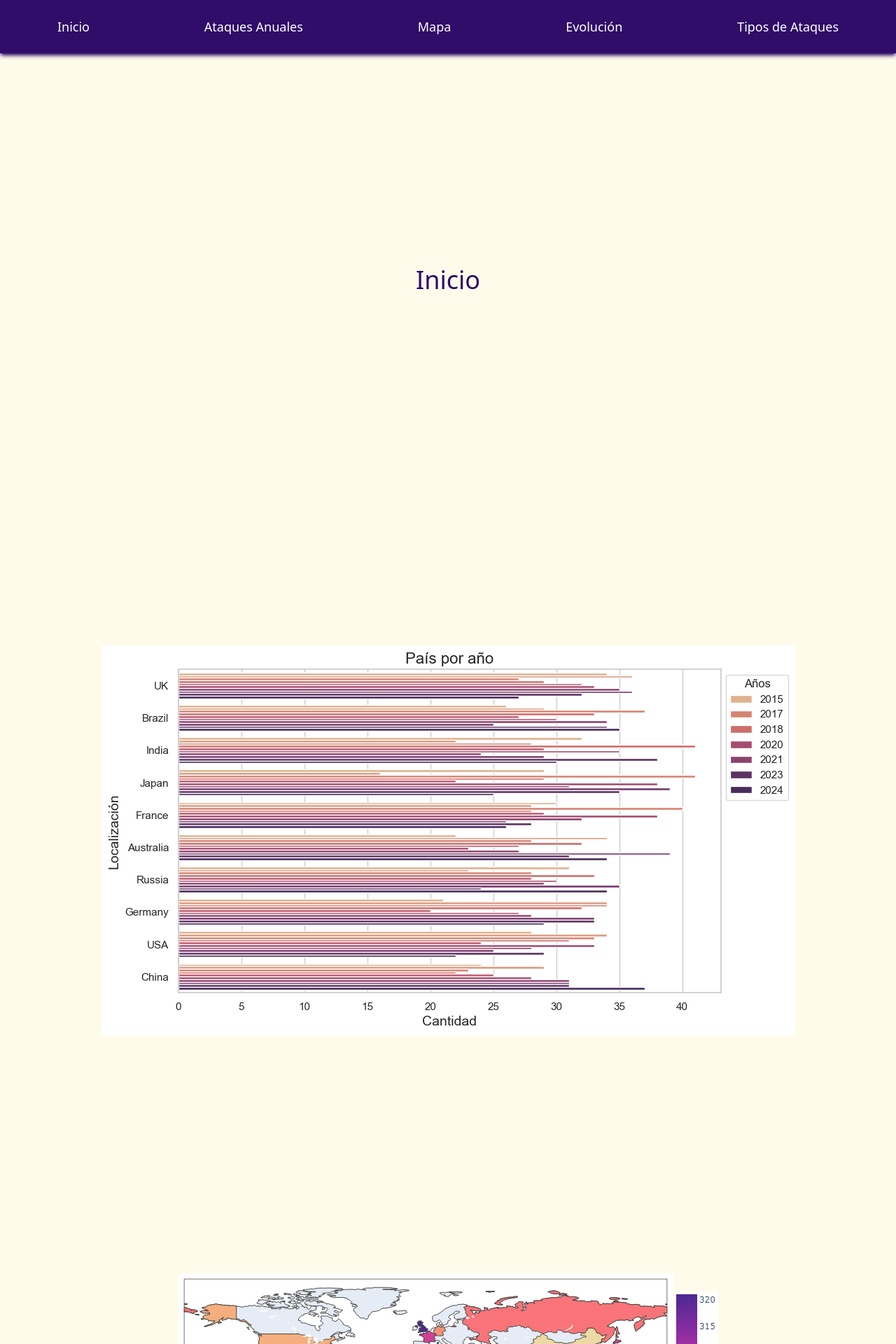
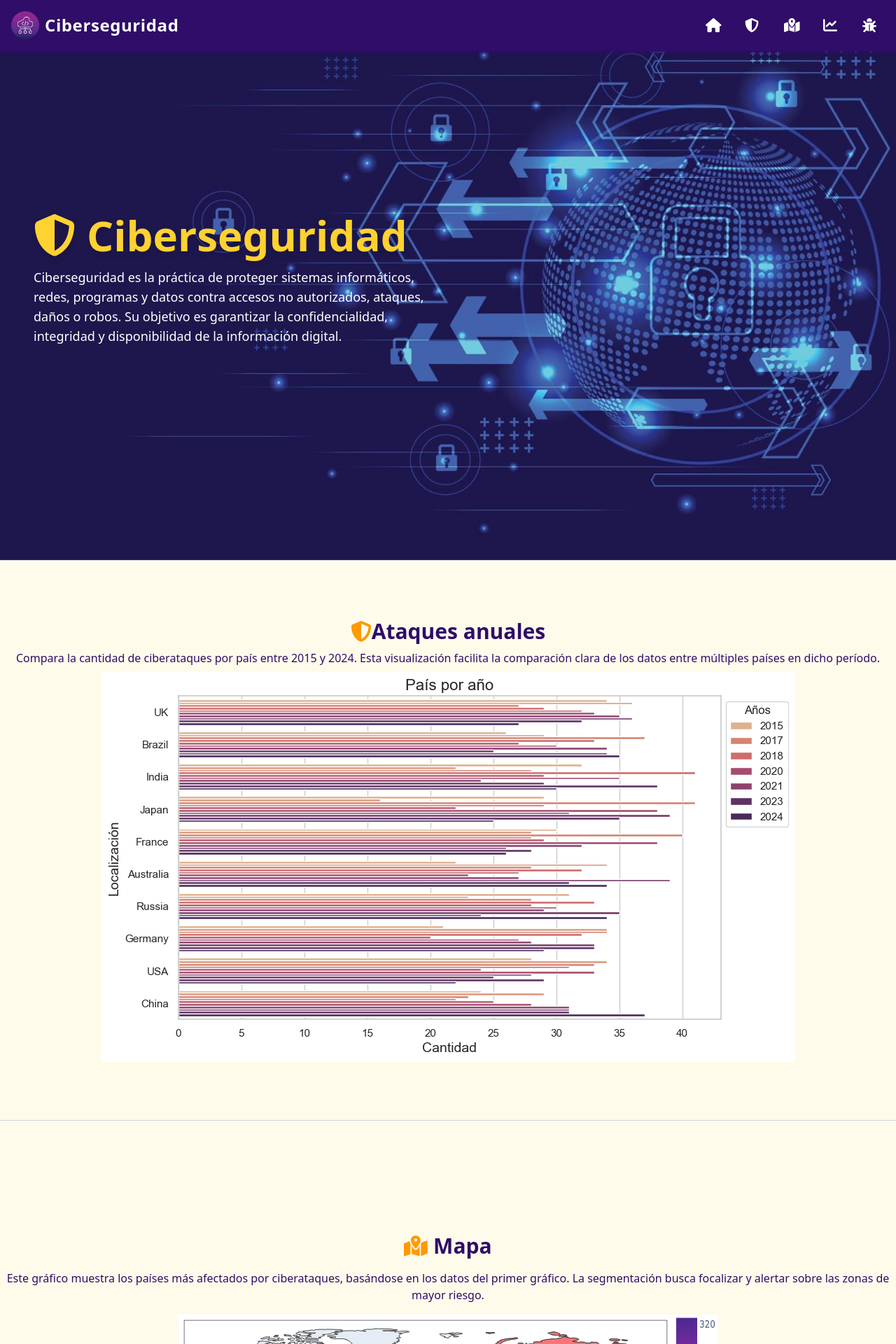
Before and after one commit to CrisDeCrisis/ciberseguridad, a React (Vite) app: page / in a window 1280 px wide. Shown: the top 1920 px of the page at 70% size. Built offline with nearby package versions, Linux system fonts and the light colour scheme.

Commit message:
cambios hechos

```diff
--- a/package.json
+++ b/package.json
@@ -10,7 +10,11 @@
     "preview": "vite preview"
   },
   "dependencies": {
+    "@fortawesome/fontawesome-svg-core": "^6.7.2",
+    "@fortawesome/free-solid-svg-icons": "^6.7.2",
+    "@fortawesome/react-fontawesome": "^0.2.2",
     "@tailwindcss/vite": "^4.1.4",
+    "lucide-react": "^0.501.0",
     "react": "^19.0.0",
     "react-dom": "^19.0.0",
     "react-router-dom": "^7.5.1",
--- a/src/App.jsx
+++ b/src/App.jsx
@@ -4,6 +4,14 @@ import Anual from "./components/Anual";
 import Mapa from "./components/Mapa";
 import Evolucion from "./components/Evolucion";
 import Tipos from "./components/Tipos";
+import { FontAwesomeIcon } from "@fortawesome/react-fontawesome";
+import {
+  faHouse,
+  faShieldHalved,
+  faMapLocationDot,
+  faChartLine,
+  faBug
+} from "@fortawesome/free-solid-svg-icons";
 
 const App = () => {
   return (
@@ -11,32 +19,50 @@ const App = () => {
       <Nav />
       <section
         id="inicio"
-        className="h-screen bg-amber-50 text-violet-950 flex items-center justify-center"
+        className="h-screen bg-cover bg-center relative flex items-center text-violet-950 justify-start px-12"
+        style={{ backgroundImage: 'url("../public/cyber-security-and-information-or-network-protection-future-technology-background-free-vector.jpg")' }}
       >
-        <h1 className="text-4xl">Inicio</h1>
+        <div className="relative text-white max-w-xl z-10">
+          <h1 className="text-5xl sm:text-6xl font-extrabold text-amber-300 mb-4 drop-shadow-lg flex items-center gap-4">
+            <FontAwesomeIcon icon={faShieldHalved}/>Ciberseguridad</h1>
+          <p className="text-lg">
+          Ciberseguridad es la práctica de proteger sistemas informáticos, redes, programas y datos contra accesos no autorizados, ataques, daños o robos. Su objetivo es garantizar la confidencialidad, integridad y disponibilidad de la información digital.
+          </p>
+        </div>
       </section>
       <section
         id="anual"
-        className="h-screen bg-amber-50 text-violet-950 flex items-center justify-center"
+        className="h-screen bg-amber-50 text-violet-950 flex flex-col items-center justify-center text-center space-y-2 border-t border-gray-300"
       >
+        <h1 className="text-3xl font-bold flex items-center space-y-100gap-2">
+        <FontAwesomeIcon icon={faShieldHalved} className="text-amber-500" />Ataques anuales</h1>
+        <p> Compara la cantidad de ciberataques por país entre 2015 y 2024. Esta visualización facilita la comparación clara de los datos entre múltiples países en dicho período.</p>
         <Anual />
       </section>
       <section
         id="mapa"
-        className="h-screen bg-amber-50 text-violet-950 flex items-center justify-center"
+        className="h-screen bg-amber-50 text-violet-950 flex flex-col items-center justify-center text-center space-y-4 border-t border-gray-300"
       >
+        <h1 className="text-3xl font-bold flex items-center gap-2">
+        <FontAwesomeIcon icon={faMapLocationDot} className="text-amber-500" />Mapa</h1>
+        <p>Este gráfico muestra los países más afectados por ciberataques, basándose en los datos del primer gráfico. La segmentación busca focalizar y alertar sobre las zonas de mayor riesgo.</p>
         <Mapa />
       </section>
       <section
         id="evolucion"
-        className="h-screen bg-amber-50 text-violet-950 flex items-center justify-center"
+        className="h-screen bg-amber-50 text-violet-950 flex flex-col items-center justify-center text-center space-y-4 border-t border-gray-300"
       >
+        <h1 className="text-3xl font-bold flex items-center gap-2">evolucion</h1>
+        <p>Muestra la frecuencia de ciberataques a lo largo del tiempo, analizando tendencias para una proyección futura que permita anticipar y fortalecer las defensas ante posibles aumentos.</p>
         <Evolucion />
       </section>
       <section
         id="tipos"
-        className="h-screen bg-amber-50 text-violet-950 flex items-center justify-center"
+        className="h-screen bg-amber-50 text-violet-950 flex flex-col items-center justify-center text-center space-y-4 border-t border-gray-300"
       >
+        <h1 className="text-3xl font-bold flex items-center gap-2">tipos de ataques</h1>
+        <p> Análisis de la proporción según el tipo de ataque, que permite visualizar la distribución porcentual de los diferentes tipos de ataques y facilitar su comparación jerárquica.
+        </p>
         <Tipos />
       </section>
     </>
--- a/src/components/Anual.jsx
+++ b/src/components/Anual.jsx
@@ -3,7 +3,6 @@ import React from 'react'
 const Anual = () => {
 
     return (
-
         <img src="/01_pais_por_año.png" alt="pais_por_anio" />
 
     );
--- a/src/components/Mapa.jsx
+++ b/src/components/Mapa.jsx
@@ -5,8 +5,10 @@ const Mapa = () => {
     return (
 
         <>
+        <div className='flex flex-row'>
             <img src="/02_mapa_ataques.png" alt="mapa" />
             <img src="/03_mapa_ataques_2.png" alt="barra" />
+        </div>
         </>
 
     );
--- a/src/components/Nav.jsx
+++ b/src/components/Nav.jsx
@@ -1,66 +1,52 @@
 import React from "react";
+import { FontAwesomeIcon } from "@fortawesome/react-fontawesome";
+import {
+  faHouse,
+  faShieldHalved,
+  faMapLocationDot,
+  faChartLine,
+  faBug
+} from "@fortawesome/free-solid-svg-icons";
 
 const Nav = () => {
-
   const handleScroll = (id) => {
-
     const section = document.getElementById(id);
-
     if (section) {
       section.scrollIntoView({ behavior: "smooth" });
-        };
-
+    }
   };
 
   return (
-
     <nav className="fixed top-0 w-full bg-violet-950 text-white shadow-md shadow-violet-950 z-50">
-            <ul className="flex justify-around py-4">
-                <li>
+      <div className="flex items-center justify-between px-4 py-4">
+        <div className="flex items-center space-x-2 group cursor-pointer">
+          <img src="../../public/cyber_security.png" alt="Logo" className="h-10 transition-transform duration-500 group-hover:rotate-6 group-hover:scale-110" />
+          <span className="text-2xl font-bold tracking-wide transition-all duration-500 transform group-hover:translate-x-1 group-hover:text-amber-300">Ciberseguridad</span>
+        </div>
+        <ul className="flex space-x-4">
+          {[
+            { id: "inicio", icon: faHouse, label: "Inicio" },
+            { id: "anual", icon: faShieldHalved, label: "Ataques Anuales" },
+            { id: "mapa", icon: faMapLocationDot, label: "Mapa" },
+            { id: "evolucion", icon: faChartLine, label: "Evolución" },
+            { id: "tipos", icon: faBug, label: "Tipos de Ataques" },
+          ].map((item) => (
+            <li key={item.id}>
               <button
-                        onClick={() => handleScroll("inicio")}
-                        className="text-lg px-4 py-2 hover:text-amber-300"
+                onClick={() => handleScroll(item.id)}
+                className="group flex items-center overflow-hidden bg-transparent hover:bg-white hover:text-violet-950 transition-all duration-300 px-2 py-2 rounded-lg w-10 hover:w-45 font-bold"
               >
-                        Inicio
+                <FontAwesomeIcon icon={item.icon} className="text-xl" />
+                <span className="ml-3 whitespace-nowrap opacity-0 group-hover:opacity-100 transition-opacity duration-300">
+                  {item.label}
+                </span>
               </button>
             </li>
-                <li>
-                    <button
-                        onClick={() => handleScroll("anual")}
-                        className="text-lg px-4 py-2 hover:text-amber-300"
-                    >
-                        Ataques Anuales
-                    </button>
-                </li>
-                <li>
-                    <button
-                        onClick={() => handleScroll("mapa")}
-                        className="text-lg px-4 py-2 hover:text-amber-300"
-                    >
-                        Mapa
-                    </button>
-                </li>
-                <li>
-                    <button
-                        onClick={() => handleScroll("evolucion")}
-                        className="text-lg px-4 py-2 hover:text-amber-300"
-                    >
-                        Evolución
-                    </button>
-                </li>
-                <li>
-                    <button
-                        onClick={() => handleScroll("tipos")}
-                        className="text-lg px-4 py-2 hover:text-amber-300"
-                    >
-                        Tipos de Ataques
-                    </button>
-                </li>
+          ))}
         </ul>
+      </div>
     </nav>
-
   );
-
 };
 
 export default Nav;
```
Also changed, not shown: public/cyber-security-and-information-or-network-protection-future-technology-background-free-vector.jpg (added), 1 other file (tests, documents, lock files or other folders). Lines whose indentation alone changed are shown as unchanged.
